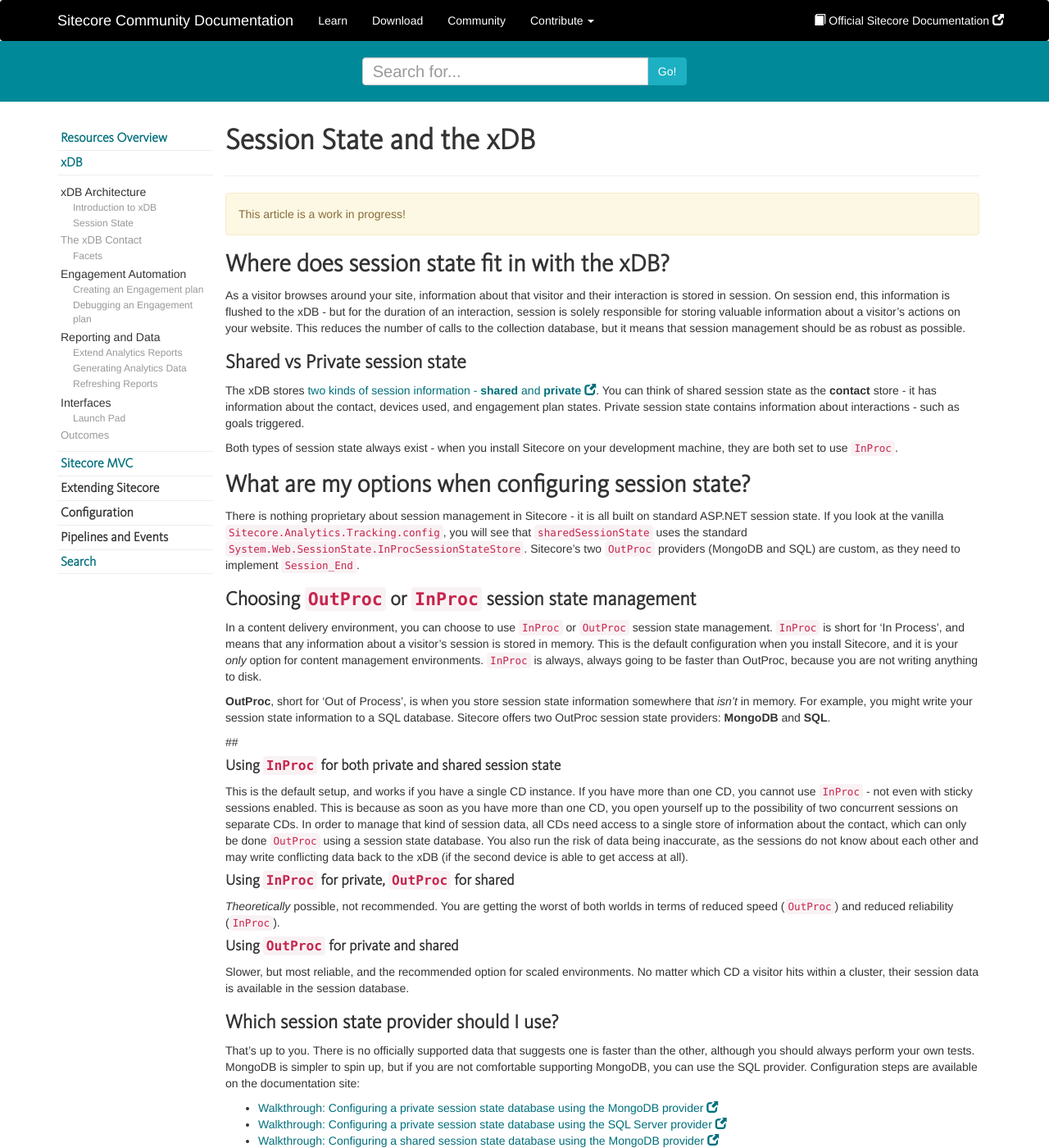
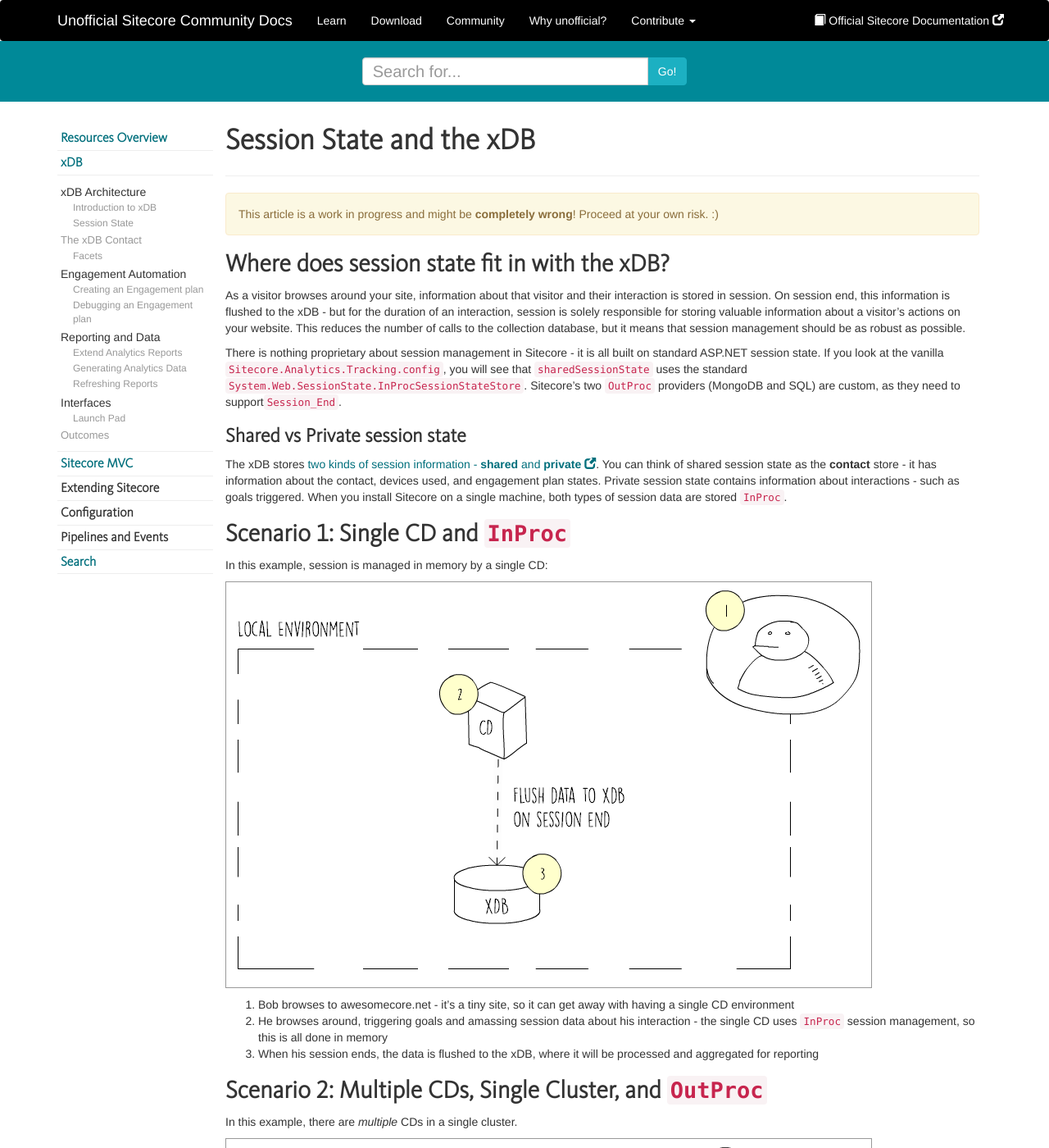
Before and after one commit to Sitecore-Community/docs, a Jekyll site: the page built from xDB/xdb-architecture/xdb-session-state/index.md, in a window 1280 px wide and 1400 px high. Shown: the whole window at 82% size. Built offline with Jekyll 4.4.1, drawn with Linux system fonts in a browser that asks for light colours; nearby versions of some CDN libraries; a script that is not in the unit is left out; comment, search, counter and statistics services are not loaded.

Commit message:
Unofficial text

```diff
--- a/_includes/site_header.html
+++ b/_includes/site_header.html
@@ -26,7 +26,7 @@
     <nav class="navbar navbar-sitecore">
       <div class="container">
         <div class="navbar-header">
-          <a class="navbar-brand" href="{{ site.baseurl }}">Sitecore Community Documentation</a>
+          <a class="navbar-brand" href="{{ site.baseurl }}">Unofficial Sitecore Community Docs</a>
 
         </div>
 
@@ -35,6 +35,7 @@
 <li><a href="{{ site.baseurl }}/learn">Learn</a></li>
 <li><a href="{{ site.baseurl }}/download">Download</a></li>
 <li><a href="{{ site.baseurl }}/community">Community</a></li>
+<li><a href="{{ site.baseurl }}/unofficial">Why unofficial?</a></li>
 <li class="dropdown">
               <a href="#" class="dropdown-toggle" data-toggle="dropdown" role="button" aria-expanded="false">Contribute <span class="caret"></span></a>
               <ul class="dropdown-menu" role="menu">
--- a/xDB/xdb-architecture/xdb-session-state/index.md
+++ b/xDB/xdb-architecture/xdb-session-state/index.md
@@ -4,21 +4,34 @@
 category: xdb
 ---
 
-<div class="alert alert-warning" role="alert">This article is a work in progress!</div>
+<div class="alert alert-warning" role="alert">This article is a work in progress and might be <strong>completely wrong</strong>! Proceed at your own risk. :)</div>
 
 ## Where does session state fit in with the xDB?
 
 As a visitor browses around your site, information about that visitor and their interaction is stored in session. On session end, this information is flushed to the xDB - but for the duration of an interaction, session is solely responsible for storing valuable information about a visitor's actions on your website. This reduces the number of calls to the collection database, but it means that session management should be as robust as possible.
 
+There is nothing proprietary about session management in Sitecore - it is all built on standard ASP.NET session state. If you look at the vanilla `Sitecore.Analytics.Tracking.config`, you will see that `sharedSessionState` uses the standard `System.Web.SessionState.InProcSessionStateStore`. Sitecore's two `OutProc` providers (MongoDB and SQL) are custom, as they need to support`Session_End`.
+
 ### Shared vs Private session state
 
-The xDB stores [two kinds of session information - **shared** and **private**](https://doc.sitecore.net/products/sitecore%20experience%20platform/xdb%20configuration/session%20state). You can think of shared session state as the **contact** store - it has information about the contact, devices used, and engagement plan states. Private session state contains information about interactions - such as goals triggered.
+The xDB stores [two kinds of session information - **shared** and **private**](https://doc.sitecore.net/products/sitecore%20experience%20platform/xdb%20configuration/session%20state). You can think of shared session state as the **contact** store - it has information about the contact, devices used, and engagement plan states. Private session state contains information about interactions - such as goals triggered. When you install Sitecore on a single machine, both types of session data are stored `InProc`.
 
-Both types of session state always exist - when you install Sitecore on your development machine, they are both set to use `InProc`.
+## Scenario 1: Single CD and `InProc`
 
-## What are my options when configuring session state?
+In this example, session is managed in memory by a single CD:
 
-There is nothing proprietary about session management in Sitecore - it is all built on standard ASP.NET session state. If you look at the vanilla `Sitecore.Analytics.Tracking.config`, you will see that `sharedSessionState` uses the standard `System.Web.SessionState.InProcSessionStateStore`. Sitecore's two `OutProc` providers (MongoDB and SQL) are custom, as they need to implement `Session_End`.
+![Session and a single CD]({{ site.baseurl }}/images/sesssion/local-env.PNG)
+
+1. Bob browses to awesomecore.net - it's a tiny site, so it can get away with having a single CD environment
+2. He browses around, triggering goals and amassing session data about his interaction - the single CD uses `InProc` session management, so this is all done in memory
+3. When his session ends, the data is flushed to the xDB, where it will be processed and aggregated for reporting
+
+
+## Scenario 2: Multiple CDs, Single Cluster, and `OutProc`
+
+In this example, there are *multiple* CDs in a single cluster.
+
+![Session and a single CD]({{ site.baseurl }}/images/sesssion/local-env.PNG)
 
 ### Choosing `OutProc` or `InProc` session state management
 
```
Also changed, not shown: unofficial/index.md (added, +6 -0 lines), images/sesssion/local-env.PNG (added), images/sesssion/single-cluster-session.png.
